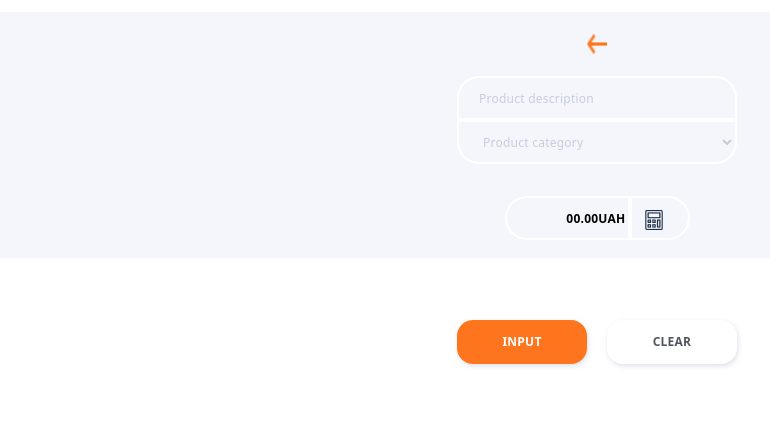
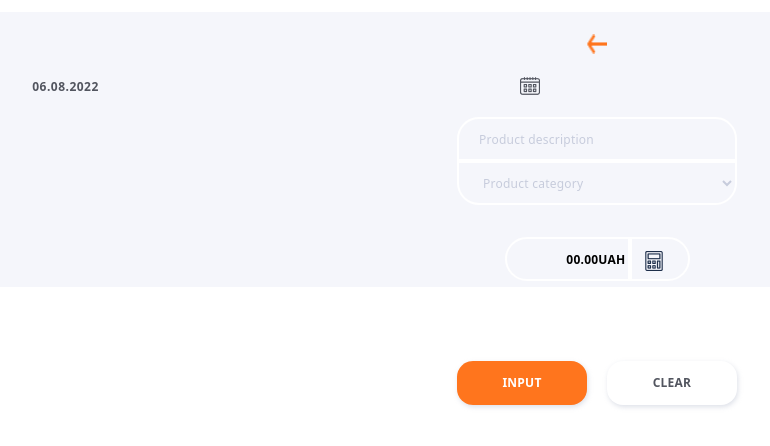
Before and after one commit to alxkkt/kapusta-bank-client, a React (Create React App) app: page /addtransaction in a window 1280 px wide. Shown: the top 446 px of the page, without its empty margins (43-813 px from the left). Built offline with nearby package versions, Linux system fonts and the light colour scheme.

Commit message:
Some updates

```diff
--- a/src/components/Calendar/Calendar.jsx
+++ b/src/components/Calendar/Calendar.jsx
@@ -8,7 +8,6 @@ import CalendarImg from '../../shared/images/png/Calendar.png';
 const Calendar = ({ onChange, startDate }) => {
   return (
     <>
-      {' '}
       <img className={styles.img} src={CalendarImg} alt="calendar" />
       <DatePicker
         className={styles.datePicker}
--- a/src/pages/AddTransactionPage/AddTransactionPage.jsx
+++ b/src/pages/AddTransactionPage/AddTransactionPage.jsx
@@ -1,17 +1,25 @@
 import styles from './AddTransactionPage.module.scss';
-
+import { useState } from 'react';
 import AddTransactionForm from '../../components/AddTransactionForm';
+import Calendar from 'components/Calendar';
 
 import { Link } from 'react-router-dom';
 import Back from '../../shared/images/png/Back.png';
 
 const AddTransactionPage = () => {
+  const [date, setDate] = useState(Date.now);
+  const handleChange = date => {
+    setDate(date);
+  };
   return (
     <div className="container">
       <section className={styles.section}>
         <Link className={styles.link} to="/">
           <img className={styles.img} src={Back} alt="Back" />
         </Link>
+        <div className={styles.calendar}>
+          <Calendar startDate={date} onChange={handleChange} />
+        </div>
         <AddTransactionForm />
       </section>
     </div>
--- a/src/pages/AddTransactionPage/AddTransactionPage.module.scss
+++ b/src/pages/AddTransactionPage/AddTransactionPage.module.scss
@@ -10,3 +10,7 @@ margin-bottom: 22px;
 .img {
     margin: 0 auto;
 }
+
+.calendar {
+    margin-bottom: 22px;
+}
```
